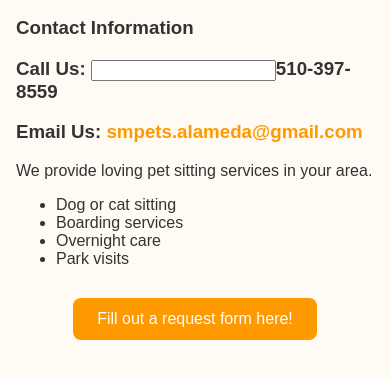
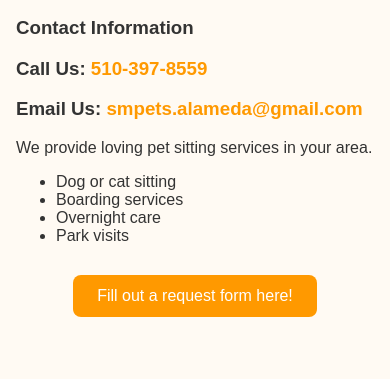
Before and after one commit to sollauersatwit/sarahpetsitting.github.io, a plain HTML site: page index.html in a window 390 px wide. Shown: the part 197-576 px from the top of the page. Drawn offline with Linux system fonts and the light colour scheme.

Commit message:
Add phone formatting

```diff
--- a/index.html
+++ b/index.html
@@ -10,7 +10,7 @@
   <h1>🐾 Sarah & Matt's Dog Sitting Services</h1>
   <h2>Alameda, CA</h2>
   <h3>Contact Information</h3>
-  <h3>Call Us: <input type="510-397-8559">510-397-8559</h3>
+  <h3>Call Us: <a href="tel:5103978559">510-397-8559</a></h3>
   <h3>Email Us: <a href="mailto:smpets.alameda@gmail.com">smpets.alameda@gmail.com</a></h3>
   <p> We provide loving pet sitting services in your area.</p>
   <ul>
```
